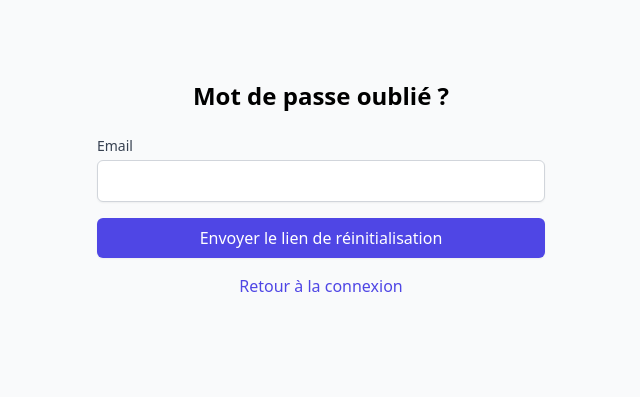
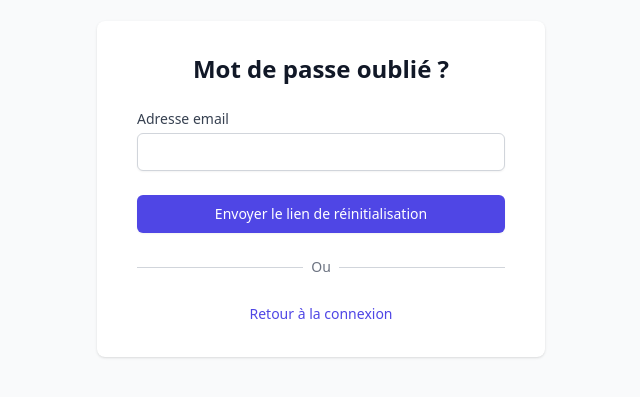
Before and after one commit to CodeurIvoirien225/vocal_frontend, a React (Vite) app: page /forgot-password in a window 1280 px wide. Shown: the part 211-608 px from the top of the page, without its empty margins (319-959 px from the left). Built offline with nearby package versions, Linux system fonts and the light colour scheme.

Commit message:
ajout de la page d'acceuil

```diff
--- a/src/components/ForgotPassword.tsx
+++ b/src/components/ForgotPassword.tsx
@@ -26,38 +26,77 @@ export default function ForgotPassword() {
   };
 
   return (
-    <div className="min-h-screen bg-gray-50 flex flex-col justify-center py-12 sm:px-6 lg:px-8">
+    <div className="min-h-screen bg-gray-50 flex flex-col justify-center py-12 px-4 sm:px-6 lg:px-8">
       <div className="sm:mx-auto sm:w-full sm:max-w-md">
-        <h2 className="text-center text-2xl font-bold mb-6">Mot de passe oublié ?</h2>
-        {message && <div className="mb-4 text-green-600">{message}</div>}
-        {error && <div className="mb-4 text-red-600">{error}</div>}
-        <form onSubmit={handleSubmit} className="space-y-4">
+        <div className="bg-white py-8 px-4 shadow sm:rounded-lg sm:px-10">
+          <h2 className="text-center text-2xl font-extrabold text-gray-900 mb-6">
+            Mot de passe oublié ?
+          </h2>
+
+          {message && (
+            <div className="mb-4 p-3 rounded-md bg-green-50 text-green-700 text-sm">
+              {message}
+            </div>
+          )}
+
+          {error && (
+            <div className="mb-4 p-3 rounded-md bg-red-50 text-red-700 text-sm">
+              {error}
+            </div>
+          )}
+
+          <form onSubmit={handleSubmit} className="space-y-6">
             <div>
-            <label htmlFor="email" className="block text-sm font-medium text-gray-700 mb-1">
-              Email
+              <label htmlFor="email" className="block text-sm font-medium text-gray-700">
+                Adresse email
               </label>
+              <div className="mt-1">
                 <input
+                  id="email"
+                  name="email"
                   type="email"
-              id="email"
+                  autoComplete="email"
+                  required
                   value={email}
                   onChange={(e) => setEmail(e.target.value)}
-              className="w-full px-3 py-2 border border-gray-300 rounded-md shadow-sm focus:outline-none focus:ring-indigo-500 focus:border-indigo-500"
-              required
+                  className="appearance-none block w-full px-3 py-2 border border-gray-300 rounded-md shadow-sm placeholder-gray-400 focus:outline-none focus:ring-indigo-500 focus:border-indigo-500 sm:text-sm"
                 />
               </div>
+            </div>
+
+            <div>
               <button
                 type="submit"
-            className="w-full bg-indigo-600 hover:bg-indigo-700 text-white py-2 px-4 rounded-md shadow-sm font-medium"
+                className="w-full flex justify-center py-2 px-4 border border-transparent rounded-md shadow-sm text-sm font-medium text-white bg-indigo-600 hover:bg-indigo-700 focus:outline-none focus:ring-2 focus:ring-offset-2 focus:ring-indigo-500"
               >
                 Envoyer le lien de réinitialisation
               </button>
+            </div>
           </form>
-        <div className="mt-4 text-center">
-          <Link to="/login" className="text-indigo-600 hover:text-indigo-500">
+
+          <div className="mt-6">
+            <div className="relative">
+              <div className="absolute inset-0 flex items-center">
+                <div className="w-full border-t border-gray-300" />
+              </div>
+              <div className="relative flex justify-center text-sm">
+                <span className="px-2 bg-white text-gray-500">
+                  Ou
+                </span>
+              </div>
+            </div>
+
+            <div className="mt-6 text-center">
+              <Link
+                to="/login"
+                className="font-medium text-indigo-600 hover:text-indigo-500 text-sm"
+              >
                 Retour à la connexion
               </Link>
             </div>
           </div>
         </div>
+      </div>
+    </div>
   );
 }
--- a/src/pages/Home.tsx
+++ b/src/pages/Home.tsx
@@ -8,7 +8,7 @@ const Home: React.FC = () => {
       {/* Header */}
       <header className="py-12 text-center">
         <h1 className="text-4xl md:text-5xl font-bold text-blue-600 mb-4">
-          Bienvenue sur <span className="text-indigo-700">Vocal Platform</span>
+          Bienvenue sur <span className="text-indigo-700">Vocal Plateform</span>
         </h1>
         <p className="text-xl text-gray-600 max-w-2xl mx-auto">
           La plateforme qui donne une voix à vos idées
@@ -37,11 +37,10 @@ const Home: React.FC = () => {
             </h2>
             <div className="space-y-4 text-gray-700">
               <p>
-                Je m'appelle [Votre Nom], développeur passionné et créateur de Vocal Platform.
+                Je m'appelle El abass abdoul anziz kone, développeur passionné et créateur de Vocal Plateform.
               </p>
               <p>
-                Avec plus de [X] années d'expérience dans le développement web, j'ai conçu cette plateforme pour répondre au besoin de [expliquer le besoin que comble votre application].
-              </p>
+              Animé par une grande passion pour le développement web, j'ai conçu cette plateforme pour permettre aux utilisateurs d'envoyer facilement des messages vocaux, en simplifiant la communication rapide et naturelle.              </p>
               <p>
                 Mon objectif est de créer des solutions technologiques qui simplifient la vie des utilisateurs tout en offrant une expérience intuitive et agréable.
               </p>
@@ -59,8 +58,8 @@ const Home: React.FC = () => {
             <div>
               <h3 className="text-xl font-semibold text-gray-700 mb-4">Qu'est-ce que c'est ?</h3>
               <p className="text-gray-600">
-                Vocal Platform est une application innovante qui permet aux utilisateurs de [décrivez brièvement la fonction principale].
-                Notre plateforme offre une solution unique pour [expliquer le problème résolu].
+              Vocal Plateform est une application innovante qui permet aux utilisateurs d'envoyer facilement des messages vocaux.
+              Notre plateforme offre une solution unique pour simplifier et accélérer les échanges vocaux, en rendant la communication plus naturelle, plus rapide et plus accessible que jamais.
               </p>
             </div>
 
@@ -73,12 +72,9 @@ const Home: React.FC = () => {
                 </li>
                 <li className="flex items-start">
                   <span className="text-green-500 mr-2">✓</span>
-                  <span>Interaction communautaire via commentaires audio</span>
+                  <span>Interaction communautaire via commentaires audio et texte</span>
                 </li>
-                <li className="flex items-start">
-                  <span className="text-green-500 mr-2">✓</span>
-                  <span>Personnalisation du profil utilisateur</span>
-                </li>
+
                 <li className="flex items-start">
                   <span className="text-green-500 mr-2">✓</span>
                   <span>Notifications en temps réel</span>
@@ -112,7 +108,7 @@ const Home: React.FC = () => {
 
       {/* Footer */}
       <footer className="py-8 text-center text-gray-500 border-t border-gray-200 mt-12">
-        <p>© {new Date().getFullYear()} Vocal Platform. Tous droits réservés.</p>
+        <p>© {new Date().getFullYear()} Vocal Platform. El abass abdoul anziz kone</p>
       </footer>
     </div>
   );
```
Also changed, not shown: src/pages/Feed.tsx (+62 -23 lines), src/pages/ma_photo.jpg (added). Lines whose indentation alone changed are shown as unchanged.
